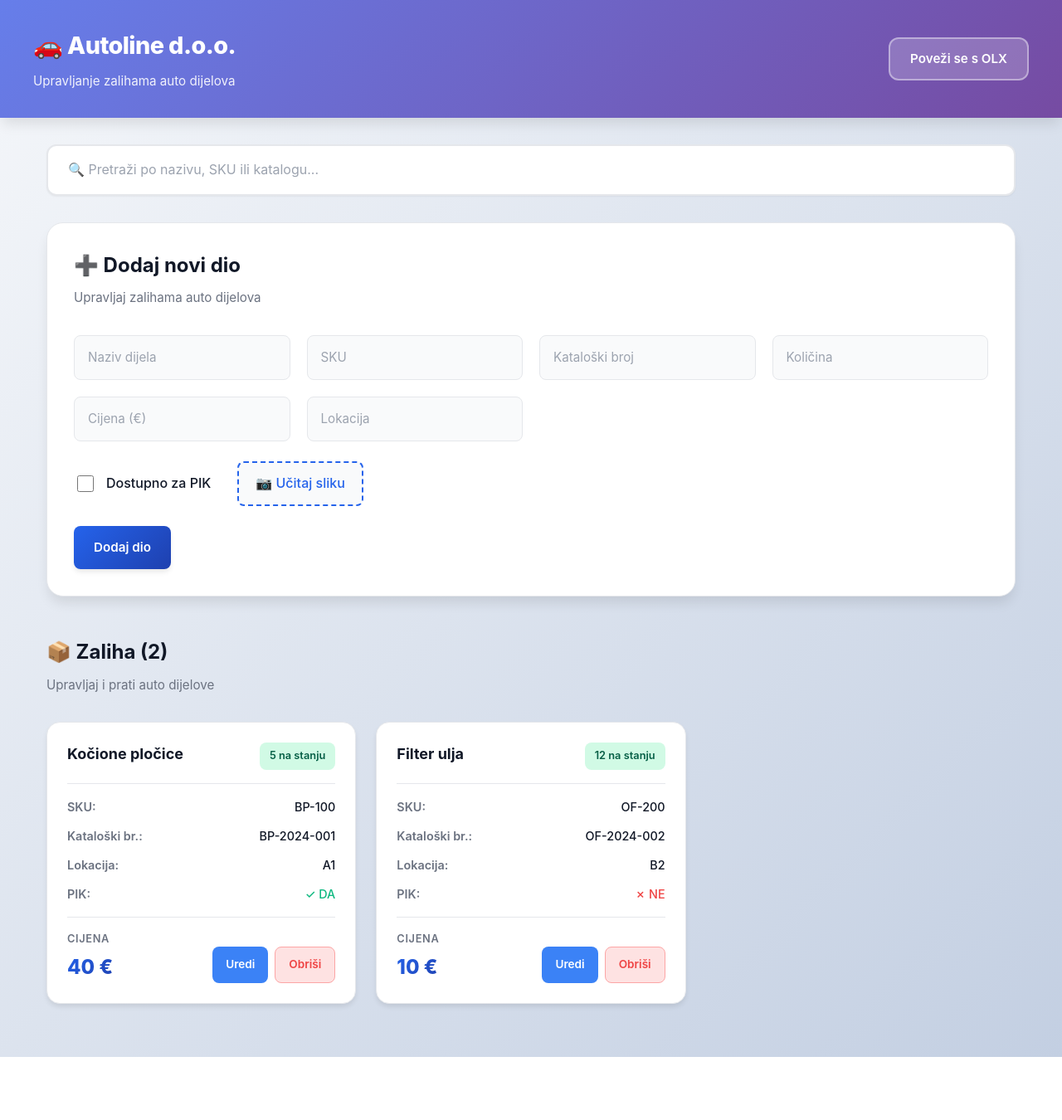
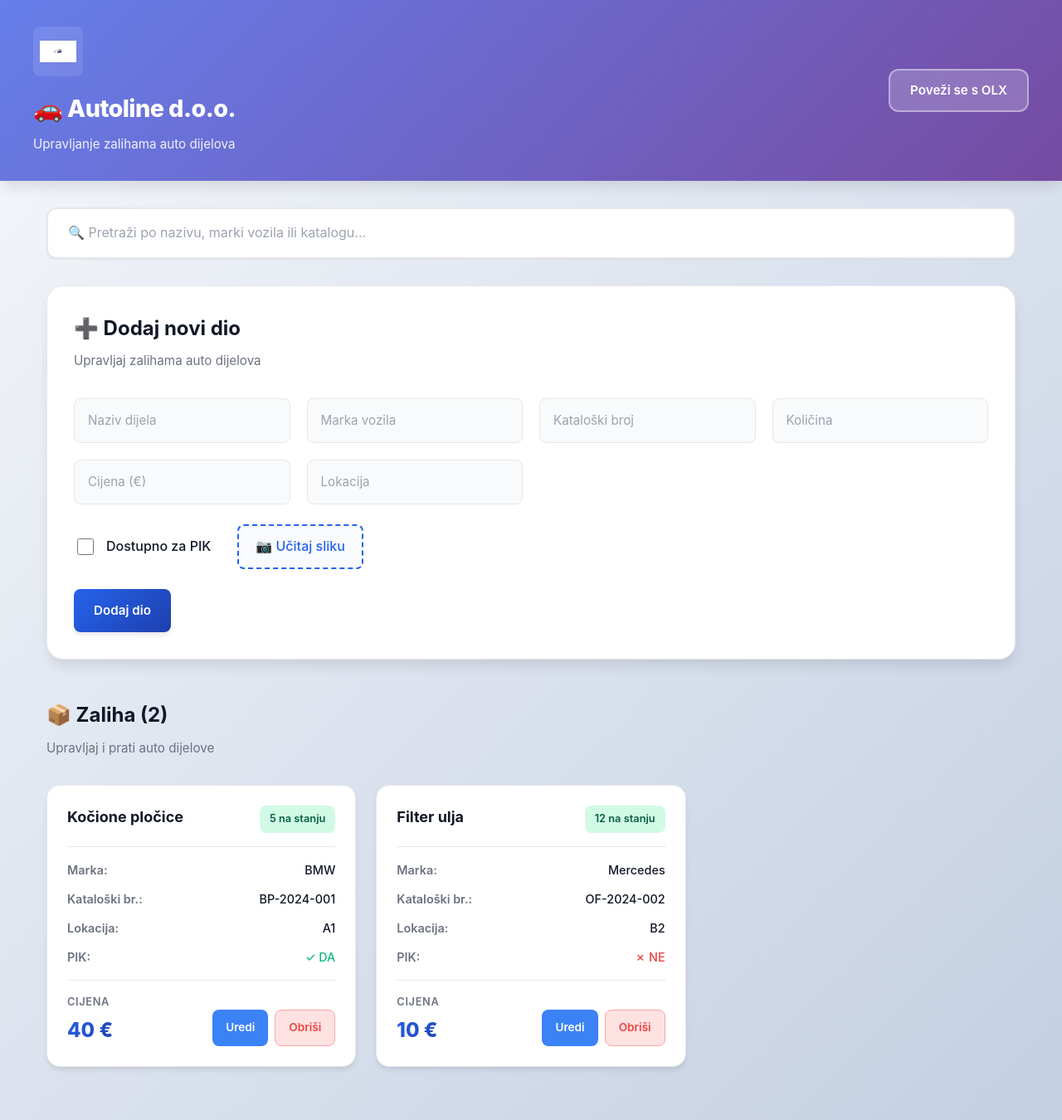
Before and after one commit to enesapobric795-svg/autoline, a React (Vite) app: page / in a window 1280 px wide. Shown: the whole page at 83% size. Before the commit the page ends 1274 px from the top, so only its background shows below. Built offline with nearby package versions, Linux system fonts and the light colour scheme.

Commit message:
Replace SKU with Vehicle Brand field and add company logo

```diff
--- a/src/App.tsx
+++ b/src/App.tsx
@@ -1,9 +1,10 @@
 import { useState } from "react";
+import logo from "./assets/viber_slika_2026-06-23_10-30-42-521.jpg";
 
 type Part = {
   id: number;
   name: string;
-  sku: string;
+  vehicleBrand: string;
   catalogNumber: string;
   qty: number;
   price: number;
@@ -17,7 +18,7 @@ export default function App() {
     {
       id: 1,
       name: "Kočione pločice",
-      sku: "BP-100",
+      vehicleBrand: "BMW",
       catalogNumber: "BP-2024-001",
       qty: 5,
       price: 40,
@@ -27,7 +28,7 @@ export default function App() {
     {
       id: 2,
       name: "Filter ulja",
-      sku: "OF-200",
+      vehicleBrand: "Mercedes",
       catalogNumber: "OF-2024-002",
       qty: 12,
       price: 10,
@@ -41,7 +42,7 @@ export default function App() {
 
   // FORM STATE (SVE STRING OSIM checkbox)
   const [name, setName] = useState("");
-  const [sku, setSku] = useState("");
+  const [vehicleBrand, setVehicleBrand] = useState("");
   const [catalogNumber, setCatalogNumber] = useState("");
   const [qty, setQty] = useState("");
   const [price, setPrice] = useState("");
@@ -58,7 +59,7 @@ export default function App() {
 
   const clearForm = () => {
     setName("");
-    setSku("");
+    setVehicleBrand("");
     setCatalogNumber("");
     setQty("");
     setPrice("");
@@ -69,12 +70,12 @@ export default function App() {
   };
 
   const addPart = () => {
-    if (!name || !sku || !catalogNumber || !qty || !price) return;
+    if (!name || !vehicleBrand || !catalogNumber || !qty || !price) return;
 
     const newPart: Part = {
       id: Date.now(),
       name,
-      sku,
+      vehicleBrand,
       catalogNumber,
       qty: Number(qty),
       price: Number(price),
@@ -88,7 +89,7 @@ export default function App() {
   };
 
   const savePart = () => {
-    if (editingId === null || !name || !sku || !catalogNumber || !qty || !price) return;
+    if (editingId === null || !name || !vehicleBrand || !catalogNumber || !qty || !price) return;
 
     setParts((prev) =>
       prev.map((part) =>
@@ -96,7 +97,7 @@ export default function App() {
           ? {
               ...part,
               name,
-              sku,
+              vehicleBrand,
               catalogNumber,
               qty: Number(qty),
               price: Number(price),
@@ -114,7 +115,7 @@ export default function App() {
   const startEdit = (part: Part) => {
     setEditingId(part.id);
     setName(part.name);
-    setSku(part.sku);
+    setVehicleBrand(part.vehicleBrand);
     setCatalogNumber(part.catalogNumber);
     setQty(String(part.qty));
     setPrice(String(part.price));
@@ -126,7 +127,7 @@ export default function App() {
   const filteredParts = parts.filter(
     (p) =>
       p.name.toLowerCase().includes(search.toLowerCase()) ||
-      p.sku.toLowerCase().includes(search.toLowerCase()) ||
+      p.vehicleBrand.toLowerCase().includes(search.toLowerCase()) ||
       p.catalogNumber.toLowerCase().includes(search.toLowerCase())
   );
 
@@ -135,6 +136,7 @@ export default function App() {
       <header className="app-header">
         <div className="header-content">
           <div className="brand">
+            <img src={logo} alt="Autoline Logo" className="brand-logo" />
             <h1 className="brand-name">🚗 Autoline d.o.o.</h1>
             <p className="brand-subtitle">Upravljanje zalihama auto dijelova</p>
           </div>
@@ -152,7 +154,7 @@ export default function App() {
         <section className="search-section">
           <input
             className="search-input"
-            placeholder="🔍 Pretraži po nazivu, SKU ili katalogu..."
+            placeholder="🔍 Pretraži po nazivu, marki vozila ili katalogu..."
             value={search}
             onChange={(e) => setSearch(e.target.value)}
           />
@@ -175,9 +177,9 @@ export default function App() {
               />
               <input
                 className="form-input"
-                placeholder="SKU"
-                value={sku}
-                onChange={(e) => setSku(e.target.value)}
+                placeholder="Marka vozila"
+                value={vehicleBrand}
+                onChange={(e) => setVehicleBrand(e.target.value)}
               />
               <input
                 className="form-input"
@@ -290,8 +292,8 @@ export default function App() {
                     </div>
                     <div className="product-details">
                       <div className="detail-row">
-                        <span className="label">SKU:</span>
-                        <span className="value">{part.sku}</span>
+                        <span className="label">Marka:</span>
+                        <span className="value">{part.vehicleBrand}</span>
                       </div>
                       <div className="detail-row">
                         <span className="label">Kataloški br.:</span>
--- a/src/styles.css
+++ b/src/styles.css
@@ -78,6 +78,16 @@ textarea {
   display: flex;
   flex-direction: column;
   gap: 0.5rem;
+}
+
+.brand-logo {
+  width: 60px;
+  height: 60px;
+  object-fit: contain;
+  margin-bottom: 0.5rem;
+  border-radius: 0.5rem;
+  background: rgba(255, 255, 255, 0.1);
+  padding: 0.5rem;
 }
 
 .brand-name {
```
Also changed, not shown: src/assets/viber_slika_2026-06-23_10-30-42-521.jpg (added).
